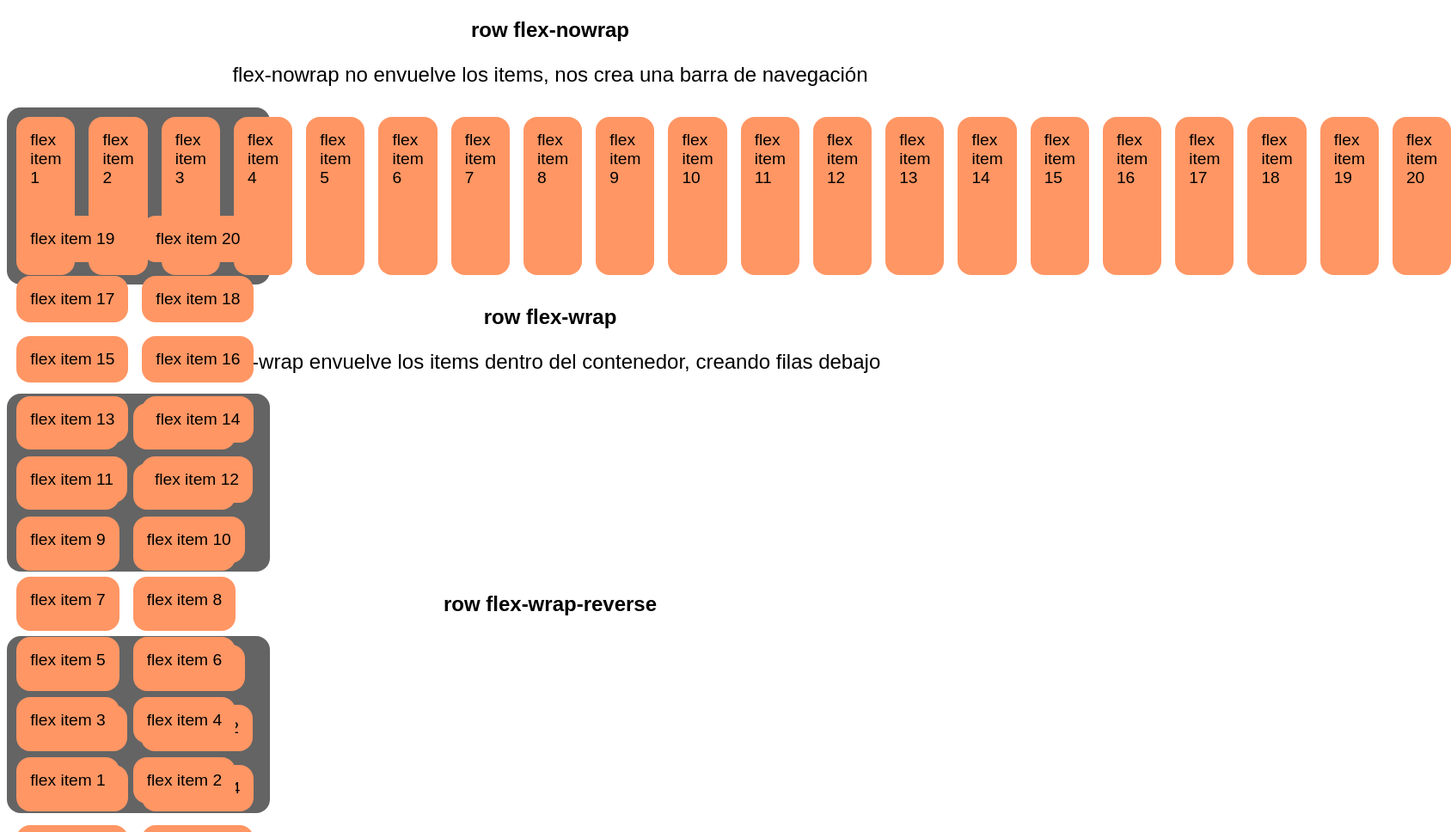
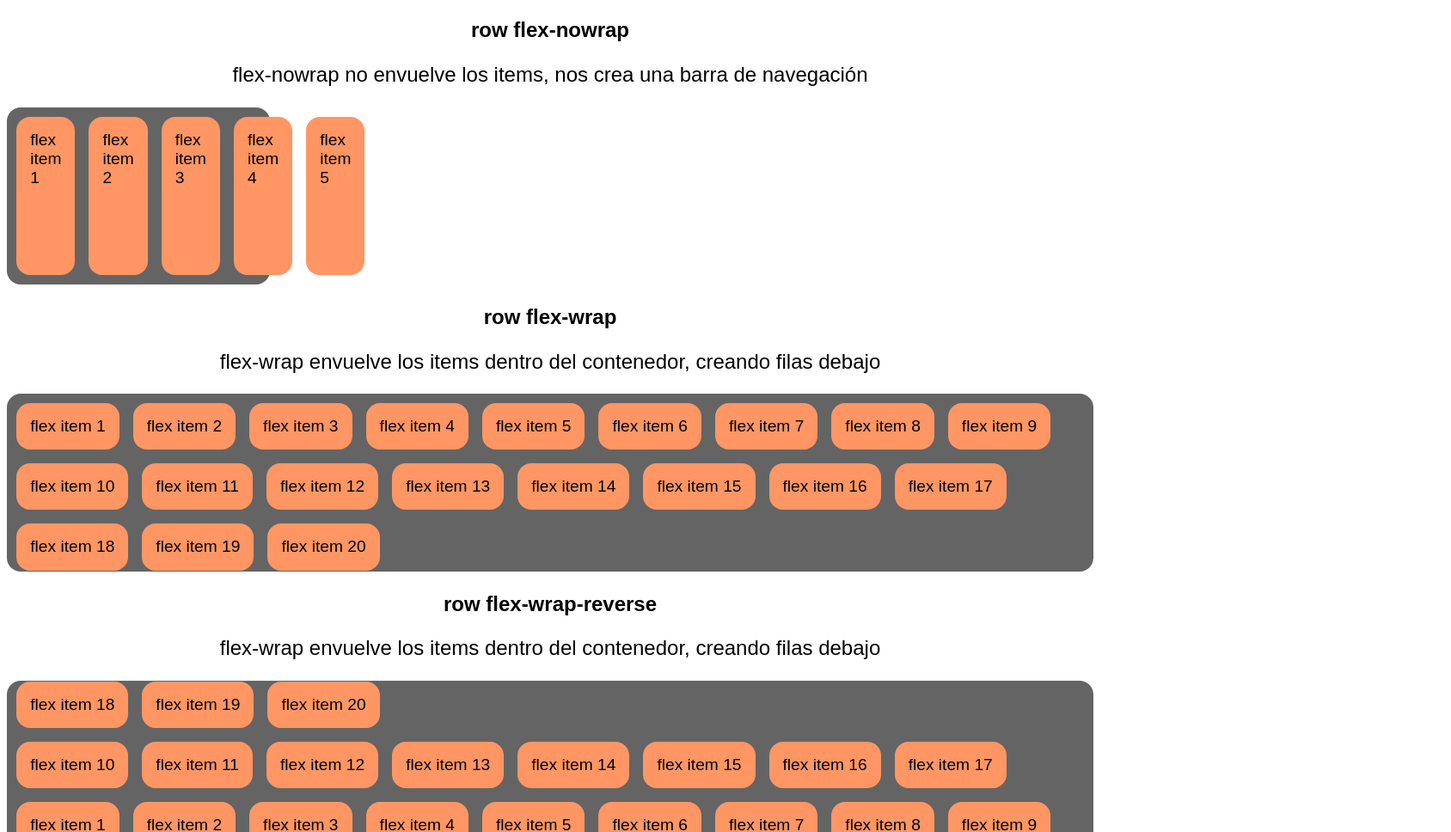
Before and after one commit to AlexumaDW/flexbox, a plain HTML site: page index.html in a window 1280 px wide. Shown: the part 3161-4129 px from the top of the page at 86% size, 1688 px wide, since content can reach past the window. Drawn offline with Linux system fonts and the light colour scheme.

Commit message:
arreglos varios

```diff
--- a/index.html
+++ b/index.html
@@ -94,25 +94,10 @@
         <article class="item">flex item 3</article>
         <article class="item">flex item 4</article>
         <article class="item">flex item 5</article>
-        <article class="item">flex item 6</article>
-        <article class="item">flex item 7</article>
-        <article class="item">flex item 8</article>
-        <article class="item">flex item 9</article>
-        <article class="item">flex item 10</article>
-        <article class="item">flex item 11</article>
-        <article class="item">flex item 12</article>
-        <article class="item">flex item 13</article>
-        <article class="item">flex item 14</article>
-        <article class="item">flex item 15</article>
-        <article class="item">flex item 16</article>
-        <article class="item">flex item 17</article>
-        <article class="item">flex item 18</article>
-        <article class="item">flex item 19</article>
-        <article class="item">flex item 20</article>
       </section>
       <h3>row flex-wrap</h3>
       <p>flex-wrap envuelve los items dentro del contenedor, creando filas debajo</p>
-      <section class="container row flex flex-wrap">
+      <section class="container-1 row flex flex-wrap">
         <article class="item">flex item 1</article>
         <article class="item">flex item 2</article>
         <article class="item">flex item 3</article>
@@ -135,8 +120,8 @@
         <article class="item">flex item 20</article>
       </section>
       <h3>row flex-wrap-reverse</h3>
-      <p></p>
-      <section class="container row flex flex-wrap-reverse">
+      <p>flex-wrap envuelve los items dentro del contenedor, creando filas debajo</p>
+      <section class="container-1 row flex flex-wrap-reverse">
         <article class="item">flex item 1</article>
         <article class="item">flex item 2</article>
         <article class="item">flex item 3</article>
@@ -229,7 +214,7 @@
     <h3>Row</h3>
     <h3>flex-start</h3>
     <p>Define la alineación de los elementos hijos en el eje principal, al principio</p>
-    <section class="container row flex justify-content-flex-start">
+    <section class="container-1 row flex justify-content-flex-start">
       <article class="item">flex item 1</article>
       <article class="item">flex item 2</article>
       <article class="item">flex item 3</article>
@@ -238,7 +223,7 @@
     </section>
     <h3>flex-center</h3>
     <p>Define la alineación de los elementos hijos en el eje principal, al centro</p>
-    <section class="container row flex justify-content-center">
+    <section class="container-1 row flex justify-content-center">
       <article class="item">flex item 1</article>
       <article class="item">flex item 2</article>
       <article class="item">flex item 3</article>
@@ -247,7 +232,7 @@
     </section>
     <h3>flex-end</h3>
     <p>Define la alineación de los elementos hijos en el eje principal, al final</p>
-    <section class="container row flex justify-content-flex-end">
+    <section class="container-1 row flex justify-content-flex-end">
       <article class="item">flex item 1</article>
       <article class="item">flex item 2</article>
       <article class="item">flex item 3</article>
@@ -256,7 +241,7 @@
     </section>
     <h3>space-between</h3>
     <p>Define la alineación de los elementos hijos en el eje principal, da espaciado sin considerar orillas</p>
-    <section class="container row flex justify-content-space-between">
+    <section class="container-1 row flex justify-content-space-between">
       <article class="item">flex item 1</article>
       <article class="item">flex item 2</article>
       <article class="item">flex item 3</article>
@@ -266,7 +251,7 @@
     <h3>space-around</h3>
     <p>Define la alineación de los elementos hijos en el eje principal, da el mismo espaciado a izquierda y derecha
     </p>
-    <section class="container row flex justify-content-space-around">
+    <section class="container-1 row flex justify-content-space-around">
       <article class="item">flex item 1</article>
       <article class="item">flex item 2</article>
       <article class="item">flex item 3</article>
@@ -276,7 +261,7 @@
     <h3>space-evenly</h3>
     <p>Define la alineación de los elementos hijos en el eje principal, da el mismo espaciado a todos los elementos
       considerando las orillas</p>
-    <section class="container row flex justify-content-space-evenly">
+    <section class="container-1 row flex justify-content-space-evenly">
       <article class="item">flex item 1</article>
       <article class="item">flex item 2</article>
       <article class="item">flex item 3</article>
```
